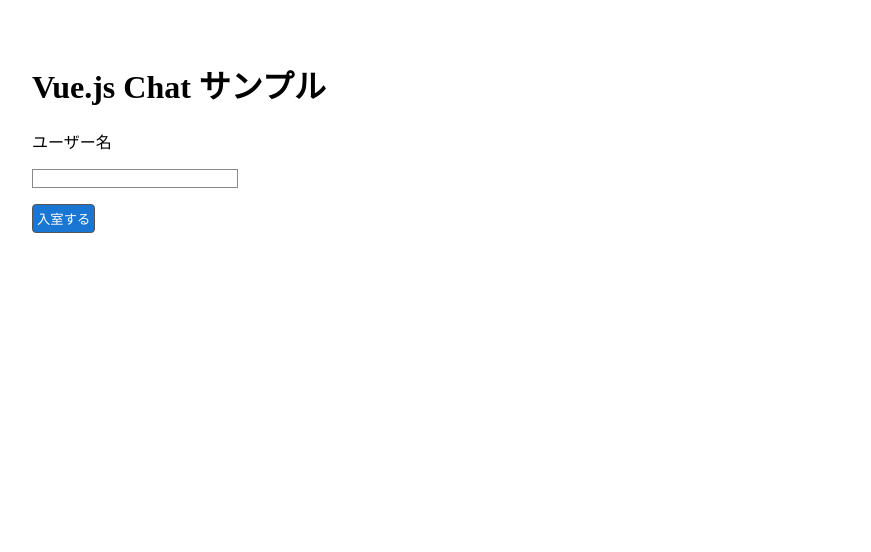
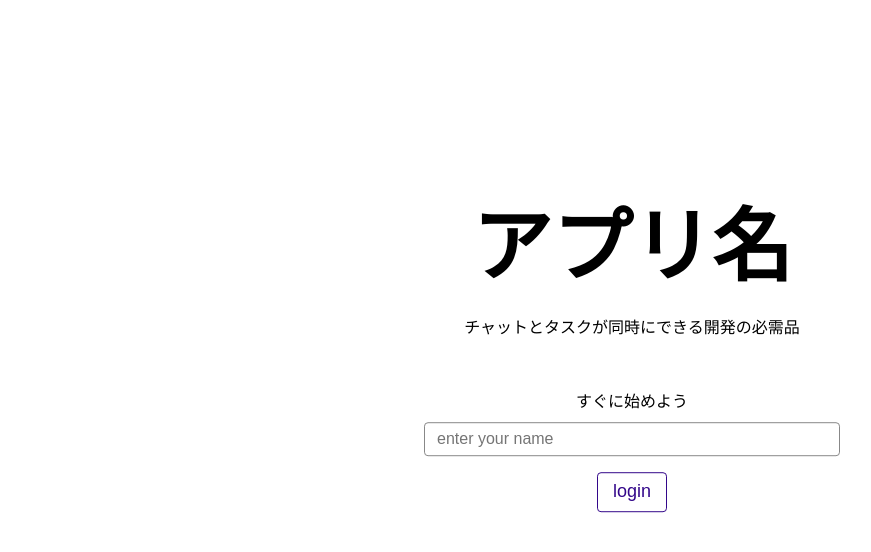
Before and after one commit to rkclhack/hackathon-t2-A, a Vue app in the folder chatapp/: page / in a window 1280 px wide. Shown: the top 552 px of the page, without its empty margins (8-879 px from the left). Built offline with nearby package versions, Linux system fonts and the light colour scheme; no server answers.

Commit message:
create login UI

```diff
--- a/chatapp/src/components/Login.vue
+++ b/chatapp/src/components/Login.vue
@@ -38,21 +38,72 @@ const onEnter = () => {
 </script>
 
 <template>
-  <div class="mx-auto my-5 px-4">
-    <h1 class="text-h3 font-weight-medium">Vue.js Chat サンプル</h1>
-    <div class="mt-10">
-      <p>ユーザー名</p>
-      <input type="text" v-model="inputUserName" class="user-name-text" />
+  <div class="container">
+    <div>
+    <h1 class="title">アプリ名</h1>
+    <p class="subtitle">チャットとタスクが同時にできる開発の必需品</p>
+    <div class="">
     </div>
-    <button type="button" @click="onEnter" class="button-normal">入室する</button>
+      <p class="">すぐに始めよう</p>
+      <input type="text" v-model="inputUserName" class="user-name-text" placeholder="enter your name"/>
+    </div>
+    <button type="button" @click="onEnter" class="send_alt_button">login</button>
   </div>
 </template>
 
 <style scoped>
+
+p{
+  margin-bottom: 10px;
+}
+
+.container{
+  align-items: center;
+  text-align: center;
+  position: absolute;
+  top: 40%;
+  left: 50%;
+  transform: translate(-50%, -50%);
+  font-family:Arial, Helvetica, sans-serif
+}
+
+.title{
+  font-size: 80px;
+  margin-bottom: 10px;
+}
+.subtitle{
+  margin-bottom: 50px;
+}
+
 .user-name-text {
-  width: 200px;
+  display: block;
+  margin: 0 auto;
+  width: 400px;
+  height: 30px;
   border: 1px solid #888;
+  border-radius: 4px;
   margin-bottom: 16px;
+  padding-left: 12px;
+  font-size: 16px;
+}
+.user-name-text:focus{
+  outline: 1px solid #33078A;
+}
+.send_alt_button{
+  display: block;
+  margin: 0 auto;
+  width: 70px;
+  height: 40px;
+  color:#33078A;
+  background-color: white;
+  border: 1px solid #33078A;
+  border-radius: 4px;
+  font-size: 18px;
+  font-style: "Instrument Sans";
+}
+.send_alt_button:hover{
+  background-color: #33078A;
+  color: white;
 }
 
 </style>
--- a/chatapp/src/style.css
+++ b/chatapp/src/style.css
@@ -1,12 +1,3 @@
 body {
-  padding: 2em;
+
 }
-
-.button-normal {
-  border: 1px solid #555;
-  background-color: #1976d2;
-  color: white;
-  border-radius: 4px;
-  padding: 4px;
-  cursor: pointer;
-}
```
